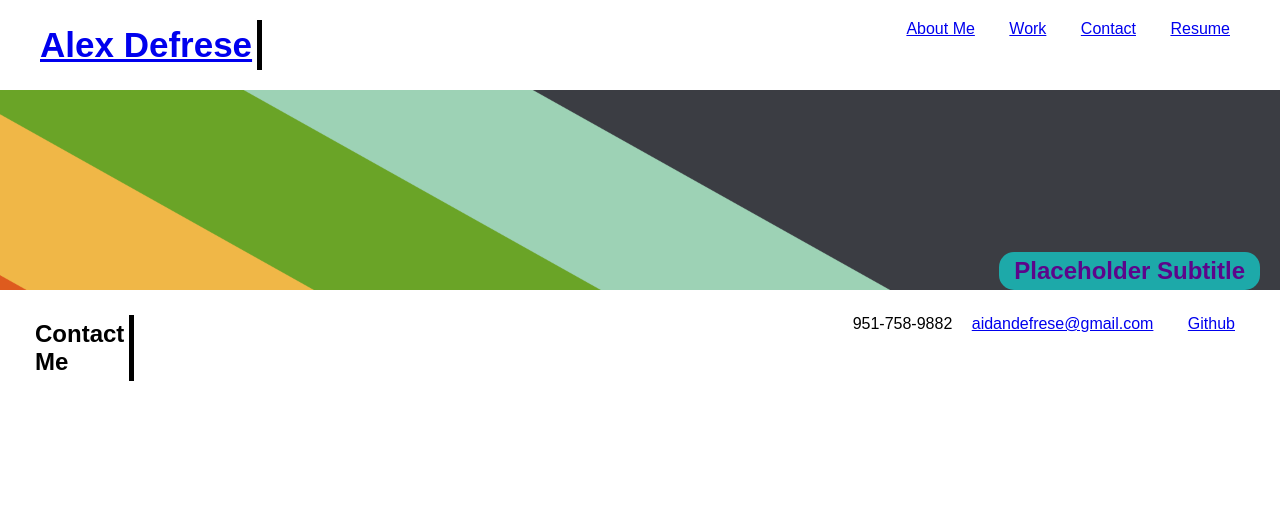
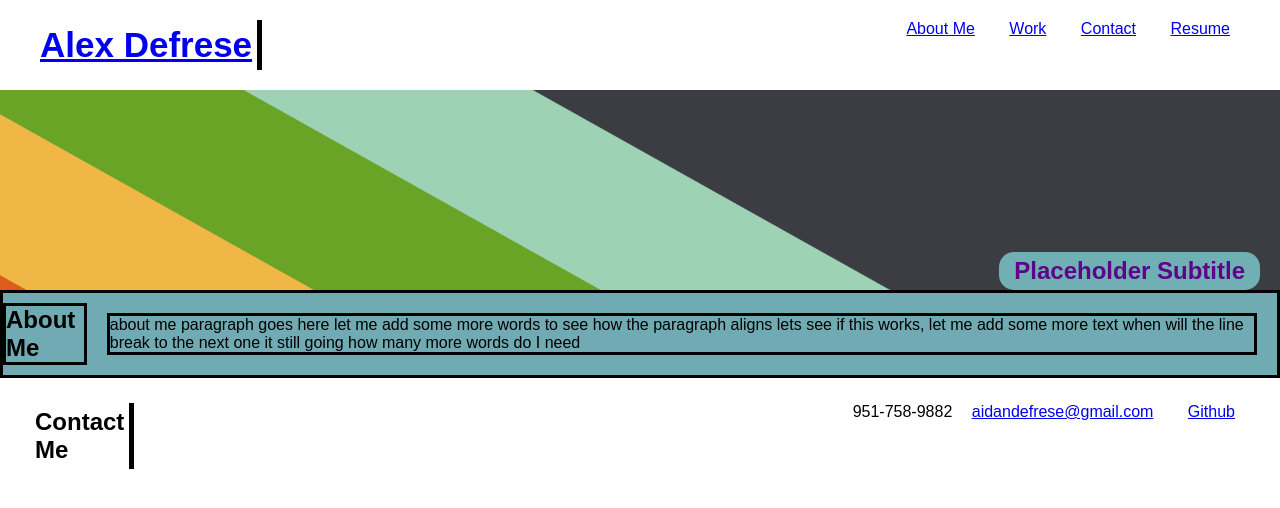
Before and after one commit to AlexDefrese/Defrese-Alex-Portfolio, a plain HTML site: page index.html in a window 1280 px wide. Drawn offline with Linux system fonts and the light colour scheme.

Commit message:
added about me

```diff
--- a/assets/style.css
+++ b/assets/style.css
@@ -1,6 +1,7 @@
 :root {
     --primary-color: #d8d8d8
     --secondary-color: #1e1e1e
+    --tertiary-color: #70AFB3
 
 }
 
@@ -70,11 +71,33 @@ header nav ul li a {
 .hero-subtitle {
     padding: 5px 15px;
     margin: 0 20px 0 0;
-    background-color: rgb(29, 169, 169);
+    background-color: #70AFB3;
     border-radius: 15px;
     font-family: Arial, Helvetica, sans-serif;
     color: rgb(92, 5, 139);
 }
+
+/* about me styling */
+
+.intro {
+    background-color: rgb(112, 170, 179);
+    display: flex;
+    flex-wrap: nowrap;
+    align-items: center;
+    justify-content: space-between;
+    border-style: solid;
+}
+
+.about-me-title {
+    border-style: solid;
+}
+
+.about-me-content {
+    border-style: solid;
+    margin: 20px;
+    text-align: left;
+}
+
 
 /* footer styling */
 
--- a/index.html
+++ b/index.html
@@ -36,6 +36,17 @@
                 <h2>Placeholder Subtitle</h2>
              </div>
        </section>
+       <!-- about me section -->
+       <section id="about-me" class="intro">
+            <div class="about-me-title">
+                <h2>About Me</h2>
+            </div>
+            <div class="about-me-content">
+                <p> about me paragraph goes here let me add some more words to see how the paragraph aligns lets see if this works, let me add some more text when will the line break to the next one it still going how many more words do I need
+                </p>
+            </div>
+       </section>
+
         <!-- footer -->
         <footer class="contact">
             <div class="footer-contact">
```
